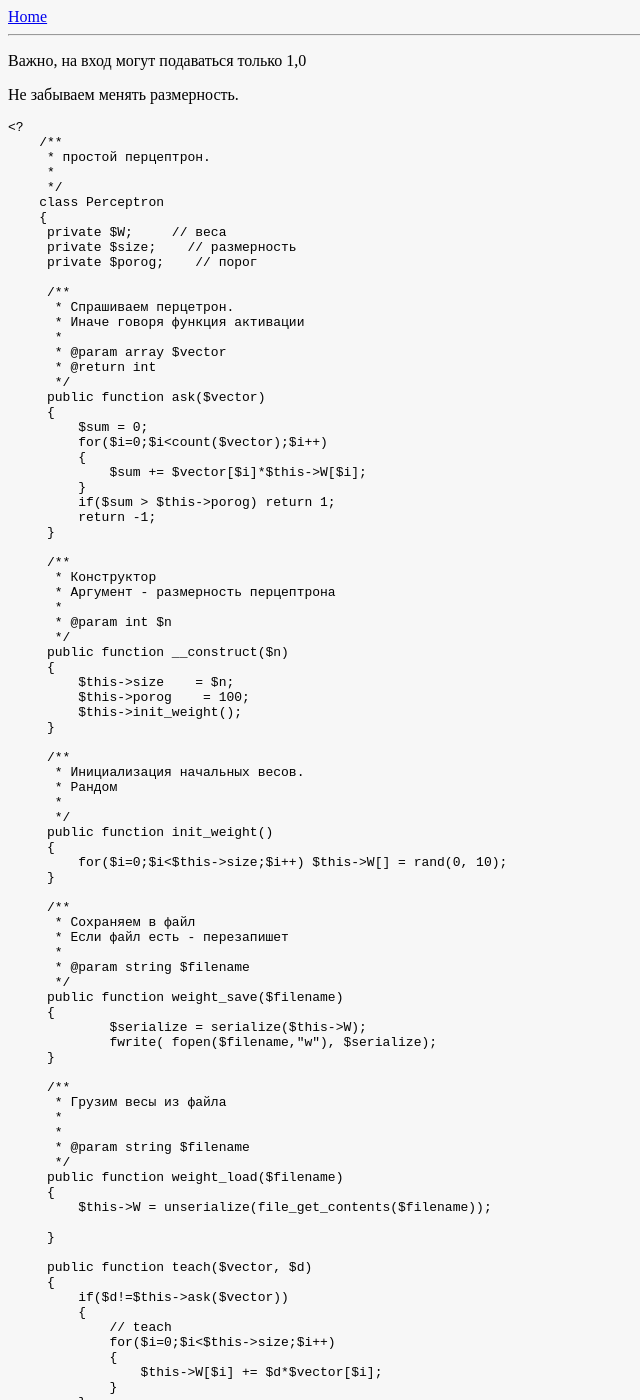
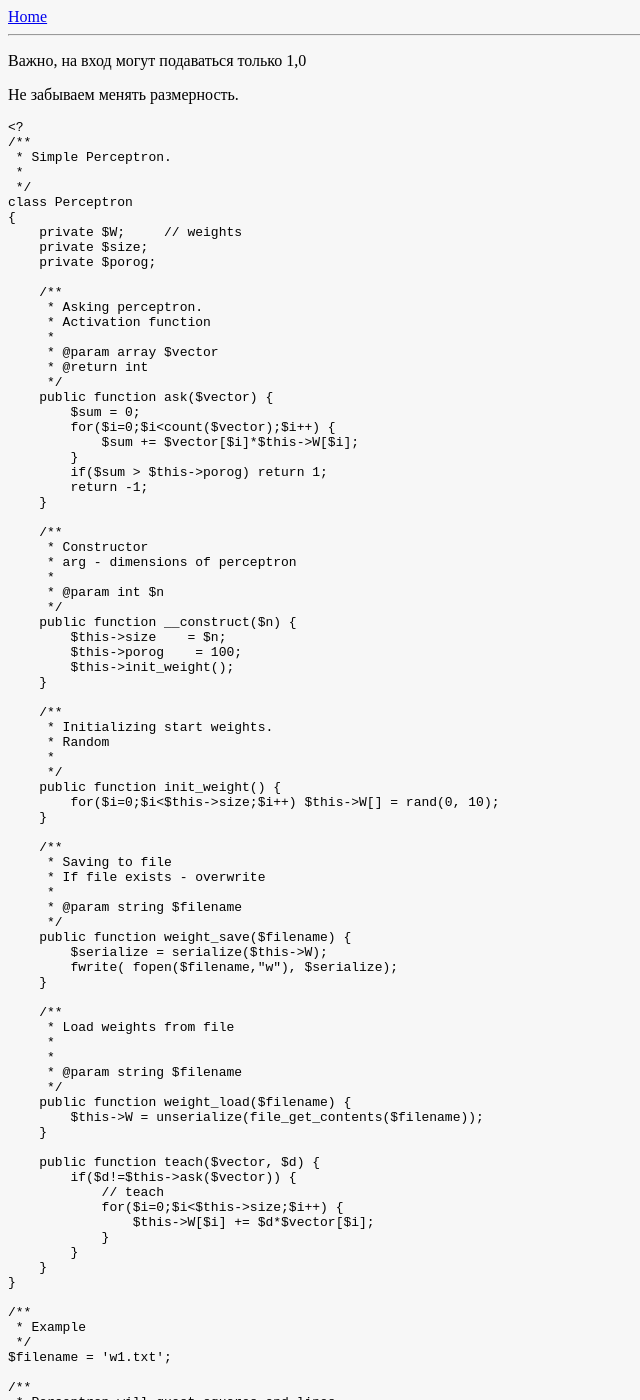
Before and after one commit to michaelbramwell/mac2000.github.com, a Jekyll site: the page built from _posts/2010-12-20-php-neyronnaya-set.md, in a window 1280 px wide and 1400 px high. Shown: the whole window, without its empty margins (0-640 px from the left). Built offline with Jekyll 4.4.1, drawn with Linux system fonts in a browser that asks for light colours; some of the changed text lies outside the part shown.

Commit message:
wtf, win utf issues

```diff
--- a/_posts/2010-12-20-php-neyronnaya-set.md
+++ b/_posts/2010-12-20-php-neyronnaya-set.md
@@ -10,305 +10,278 @@ tags: [ai, neural, neuralnetwork, php]
 Не забываем менять размерность.
 
     <?
+    /**
+     * Simple Perceptron.
+     *
+     */
+    class Perceptron
+    {
+        private $W;     // weights
+        private $size;
+        private $porog;
+
         /**
-         * простой перцептрон.
+         * Asking perceptron.
+         * Activation function
+         *
+         * @param array $vector
+         * @return int
+         */
+        public function ask($vector) {
+            $sum = 0;
+            for($i=0;$i<count($vector);$i++) {
+                $sum += $vector[$i]*$this->W[$i];
+            }
+            if($sum > $this->porog) return 1;
+            return -1;
+        }
+
+        /**
+         * Constructor
+         * arg - dimensions of perceptron
+         *
+         * @param int $n
+         */
+        public function __construct($n) {
+            $this->size    = $n;
+            $this->porog    = 100;
+            $this->init_weight();
+        }
+
+        /**
+         * Initializing start weights.
+         * Random
          *
          */
-        class Perceptron
-        {
-         private $W;     // веса
-         private $size;    // размерность
-         private $porog;    // порог
+        public function init_weight() {
+            for($i=0;$i<$this->size;$i++) $this->W[] = rand(0, 10);
+        }
 
-         /**
-          * Спрашиваем перцетрон.
-          * Иначе говоря функция активации
-          *
-          * @param array $vector
-          * @return int
-          */
-         public function ask($vector)
-         {
-             $sum = 0;
-             for($i=0;$i<count($vector);$i++)
-             {
-                 $sum += $vector[$i]*$this->W[$i];
-             }
-             if($sum > $this->porog) return 1;
-             return -1;
-         }
+        /**
+         * Saving to file
+         * If file exists - overwrite
+         *
+         * @param string $filename
+         */
+        public function weight_save($filename) {
+            $serialize = serialize($this->W);
+            fwrite( fopen($filename,"w"), $serialize);
+        }
 
-         /**
-          * Конструктор
-          * Аргумент - размерность перцептрона
-          *
-          * @param int $n
-          */
-         public function __construct($n)
-         {
-             $this->size    = $n;
-             $this->porog    = 100;
-             $this->init_weight();
-         }
+        /**
+         * Load weights from file
+         *
+         *
+         * @param string $filename
+         */
+        public function weight_load($filename) {
+            $this->W = unserialize(file_get_contents($filename));
+        }
 
-         /**
-          * Инициализация начальных весов.
-          * Рандом
-          *
-          */
-         public function init_weight()
-         {
-             for($i=0;$i<$this->size;$i++) $this->W[] = rand(0, 10);
-         }
-
-         /**
-          * Сохраняем в файл
-          * Если файл есть - перезапишет
-          *
-          * @param string $filename
-          */
-         public function weight_save($filename)
-         {
-                 $serialize = serialize($this->W);
-                 fwrite( fopen($filename,"w"), $serialize);
-         }
-
-         /**
-          * Грузим весы из файла
-          *
-          *
-          * @param string $filename
-          */
-         public function weight_load($filename)
-         {
-             $this->W = unserialize(file_get_contents($filename));
-
-         }
-
-         public function teach($vector, $d)
-         {
-             if($d!=$this->ask($vector))
-             {
-                 // teach
-                 for($i=0;$i<$this->size;$i++)
-                 {
-                     $this->W[$i] += $d*$vector[$i];
-                 }
-             }
-         }
+        public function teach($vector, $d) {
+            if($d!=$this->ask($vector)) {
+                // teach
+                for($i=0;$i<$this->size;$i++) {
+                    $this->W[$i] += $d*$vector[$i];
+                }
+            }
         }
+    }
 
     /**
      * Example
      */
-        $filename = 'w1.txt';
+    $filename = 'w1.txt';
 
+    /**
+     * Perceptron will guest squares and lines.
+     * Notice that we are asking about figures,
+     * that was not used in teaching process.
+     */
+
+    $neural = new Perceptron(64); // matrix will be 8x8, dimension 64.
+
+    if(!isset($filename)) {
         /**
-         * Наш перцептрон будет говорить что дали на вход, квадрат или прямую.
-         * Следует учесть, что в этом примере перцептрона спрашивают
-         * о том, чего небыло в учении.
+         * Learning squares
          */
-
-        $neural = new Perceptron(64);    // матрица будет 8х8, размерность 64.
-
-        if(!isset($filename))
-        {
-
-         /**
-          * Учим квадраты
-          */
-         $v1 =    array(1, 1, 1, 1, 1, 1, 1, 1,
+        $v1 = array(1, 1, 1, 1, 1, 1, 1, 1,
                     1, 0, 0, 0, 0, 0, 0, 1,
                     1, 0, 0, 0, 0, 0, 0, 1,
                     1, 0, 0, 0, 0, 0, 0, 1,
                     1, 0, 0, 0, 0, 0, 0, 1,
                     1, 0, 0, 0, 0, 0, 0, 1,
                     1, 0, 0, 0, 0, 0, 0, 1,
-                    1, 1, 1, 1, 1, 1, 1, 1,
-                    );
-         $neural->teach( $v1, 1 );
-         $v1 =    array(0, 1, 1, 1, 1, 1, 1, 1,
+                    1, 1, 1, 1, 1, 1, 1, 1);
+        $neural->teach( $v1, 1 );
+
+        $v1 = array(0, 1, 1, 1, 1, 1, 1, 1,
                     0, 1, 0, 0, 0, 0, 0, 1,
                     0, 1, 0, 0, 0, 0, 0, 1,
                     0, 1, 0, 0, 0, 0, 0, 1,
                     0, 1, 0, 0, 0, 0, 0, 1,
                     0, 1, 0, 0, 0, 0, 0, 1,
                     0, 1, 0, 0, 0, 0, 0, 1,
-                    0, 1, 1, 1, 1, 1, 1, 1,
-                    );
-         $neural->teach( $v1, 1 );
-         $v1 =    array(0, 0, 0, 0, 0, 0, 0, 0,
+                    0, 1, 1, 1, 1, 1, 1, 1);
+        $neural->teach( $v1, 1 );
+
+        $v1 = array(0, 0, 0, 0, 0, 0, 0, 0,
                     1, 1, 1, 1, 1, 1, 1, 1,
                     1, 0, 0, 0, 0, 0, 0, 1,
                     1, 0, 0, 0, 0, 0, 0, 1,
                     1, 0, 0, 0, 0, 0, 0, 1,
                     1, 0, 0, 0, 0, 0, 0, 1,
                     1, 0, 0, 0, 0, 0, 0, 1,
-                    1, 1, 1, 1, 1, 1, 1, 1,
-                    );
-         $neural->teach( $v1, 1 );
-         $v1 =    array(0, 0, 0, 0, 0, 0, 0, 0,
+                    1, 1, 1, 1, 1, 1, 1, 1);
+        $neural->teach( $v1, 1 );
+
+        $v1 = array(0, 0, 0, 0, 0, 0, 0, 0,
                     0, 0, 0, 0, 0, 0, 0, 0,
                     0, 0, 0, 0, 0, 0, 0, 0,
                     1, 1, 1, 1, 1, 1, 1, 1,
                     1, 0, 0, 0, 0, 0, 0, 1,
                     1, 0, 0, 0, 0, 0, 0, 1,
                     1, 0, 0, 0, 0, 0, 0, 1,
-                    1, 1, 1, 1, 1, 1, 1, 1,
-                    );
-         $neural->teach( $v1, 1 );
-         $v1 =    array(0, 0, 1, 1, 1, 1, 1, 1,
+                    1, 1, 1, 1, 1, 1, 1, 1);
+        $neural->teach( $v1, 1 );
+
+        $v1 = array(0, 0, 1, 1, 1, 1, 1, 1,
                     0, 0, 1, 0, 0, 0, 0, 1,
                     0, 0, 1, 0, 0, 0, 0, 1,
                     0, 0, 1, 0, 0, 0, 0, 1,
                     0, 0, 1, 0, 0, 0, 0, 1,
                     0, 0, 1, 0, 0, 0, 0, 1,
                     0, 0, 1, 1, 1, 1, 1, 1,
-                    0, 0, 0, 0, 0, 0, 0, 0,
-                    );
-         $neural->teach( $v1, 1 );
-         $v1 =    array(1, 1, 1, 1, 1, 1, 1, 1,
+                    0, 0, 0, 0, 0, 0, 0, 0);
+        $neural->teach( $v1, 1 );
+
+        $v1 = array(1, 1, 1, 1, 1, 1, 1, 1,
                     1, 0, 0, 0, 0, 0, 0, 1,
                     1, 0, 0, 0, 0, 0, 0, 1,
                     1, 0, 0, 0, 0, 0, 0, 1,
                     1, 0, 0, 0, 0, 0, 0, 1,
                     1, 0, 0, 0, 0, 0, 0, 1,
                     1, 0, 0, 0, 0, 0, 0, 1,
-                    1, 1, 1, 1, 1, 1, 1, 1,
-                    );
-         $neural->teach( $v1, 1 );
+                    1, 1, 1, 1, 1, 1, 1, 1);
+        $neural->teach( $v1, 1 );
 
-         /**
-          * Теперь учим прямые.
-          */
-         $v1 =    array(1, 1, 1, 1, 1, 1, 1, 1,
+        /**
+         * Teaching lines.
+         */
+        $v1 = array(1, 1, 1, 1, 1, 1, 1, 1,
                     0, 0, 0, 0, 0, 0, 0, 0,
                     0, 0, 0, 0, 0, 0, 0, 0,
                     0, 0, 0, 0, 0, 0, 0, 0,
                     0, 0, 0, 0, 0, 0, 0, 0,
                     0, 0, 0, 0, 0, 0, 0, 0,
                     0, 0, 0, 0, 0, 0, 0, 0,
-                    0, 0, 0, 0, 0, 0, 0, 0,
-                    );
-         $neural->teach( $v1,-1 );
+                    0, 0, 0, 0, 0, 0, 0, 0);
+        $neural->teach( $v1,-1 );
 
-         $v1 =    array(0, 0, 0, 0, 0, 0, 0, 1,
+        $v1 = array(0, 0, 0, 0, 0, 0, 0, 1,
                     0, 0, 0, 0, 0, 0, 1, 0,
                     0, 0, 0, 0, 0, 1, 0, 0,
                     0, 0, 0, 0, 1, 0, 0, 0,
                     0, 0, 0, 1, 0, 0, 0, 0,
                     0, 0, 1, 0, 0, 0, 0, 0,
                     0, 1, 0, 0, 0, 0, 0, 0,
-                    1, 0, 0, 0, 0, 0, 0, 0,
-                    );
-         $neural->teach( $v1,-1 );
+                    1, 0, 0, 0, 0, 0, 0, 0);
+        $neural->teach( $v1,-1 );
 
-         $v1 =    array(0, 0, 0, 0, 0, 0, 0, 0,
+        $v1 = array(0, 0, 0, 0, 0, 0, 0, 0,
                     0, 0, 0, 0, 0, 0, 0, 0,
                     0, 0, 0, 0, 0, 0, 0, 0,
                     0, 0, 0, 0, 0, 0, 0, 0,
                     1, 1, 1, 1, 1, 1, 1, 1,
                     0, 0, 0, 0, 0, 0, 0, 0,
                     0, 0, 0, 0, 0, 0, 0, 0,
-                    0, 0, 0, 0, 0, 0, 0, 0,
-                    );
-         $neural->teach( $v1, -1 );
+                    0, 0, 0, 0, 0, 0, 0, 0);
+        $neural->teach( $v1, -1 );
 
-         $v1 =    array(0, 1, 0, 0, 0, 0, 0, 0,
+        $v1 = array(0, 1, 0, 0, 0, 0, 0, 0,
                     0, 1, 0, 0, 0, 0, 0, 0,
                     0, 1, 0, 0, 0, 0, 0, 0,
                     0, 1, 0, 0, 0, 0, 0, 0,
                     0, 1, 0, 0, 0, 0, 0, 0,
                     0, 1, 0, 0, 0, 0, 0, 0,
                     0, 1, 0, 0, 0, 0, 0, 0,
-                    0, 1, 0, 0, 0, 0, 0, 0,
-                    );
-         $neural->teach( $v1,-1 );
+                    0, 1, 0, 0, 0, 0, 0, 0);
+        $neural->teach( $v1,-1 );
 
-         $v1 =    array(1, 0, 0, 0, 0, 0, 0, 0,
+        $v1 = array(1, 0, 0, 0, 0, 0, 0, 0,
                     0, 1, 0, 0, 0, 0, 0, 0,
                     0, 0, 1, 0, 0, 0, 0, 0,
                     0, 0, 0, 1, 0, 0, 0, 0,
                     0, 0, 0, 0, 1, 0, 0, 0,
                     0, 0, 0, 0, 0, 1, 0, 0,
                     0, 0, 0, 0, 0, 0, 1, 0,
-                    0, 0, 0, 0, 0, 0, 0, 1,
-                    );
-         $neural->teach( $v1,-1 );
+                    0, 0, 0, 0, 0, 0, 0, 1);
+        $neural->teach( $v1,-1 );
 
-         $v1 =    array(0, 0, 0, 0, 0, 1, 0, 0,
+        $v1 = array(0, 0, 0, 0, 0, 1, 0, 0,
                     0, 0, 0, 0, 0, 1, 0, 0,
                     0, 0, 0, 0, 0, 1, 0, 0,
                     0, 0, 0, 0, 0, 1, 0, 0,
                     0, 0, 0, 0, 0, 1, 0, 0,
                     0, 0, 0, 0, 0, 1, 0, 0,
                     0, 0, 0, 0, 0, 1, 0, 0,
-                    0, 0, 0, 0, 0, 1, 0, 0,
-                    );
-         $neural->teach( $v1,-1 );
+                    0, 0, 0, 0, 0, 1, 0, 0);
+        $neural->teach( $v1,-1 );
 
-         /**
-          * Выучили небольшой выборкой.
-          * Запишем веса в файл.
-          */
+        /**
+         * End teaching.
+         * Write weights to file.
+         */
+        $neural->weight_save("w1.txt");
+    } else {
+        // If we already learned something - load weight from file.
+        $neural->weight_load($filename);;
+    }
 
-         $neural->weight_save("w1.txt");
-        }
-        else
-        {
-         // Чтобы каждый раз не учится, грузим.
-         $neural->weight_load($filename);;
-        }
+    // Square, that was not been in teaching program
+    $v1 = array(0, 0, 1, 1, 1, 1, 1, 1,
+                0, 0, 1, 0, 0, 0, 0, 1,
+                0, 0, 1, 0, 0, 0, 0, 1,
+                0, 0, 1, 0, 0, 0, 0, 1,
+                0, 0, 1, 0, 0, 0, 0, 1,
+                0, 0, 1, 0, 0, 0, 0, 1,
+                0, 0, 1, 0, 0, 0, 0, 1,
+                0, 0, 1, 1, 1, 1, 1, 1);
+    echo $neural->ask( $v1 )==1?"square":"line";
+    echo "<br />";
+    // Another square
+    $v1 = array(0, 0, 0, 0, 0, 0, 0, 0,
+                0, 0, 1, 1, 1, 1, 1, 0,
+                0, 0, 1, 0, 0, 0, 1, 0,
+                0, 0, 1, 0, 0, 0, 1, 0,
+                0, 0, 1, 0, 0, 0, 1, 0,
+                0, 0, 1, 0, 0, 0, 1, 0,
+                0, 0, 1, 1, 1, 1, 1, 0,
+                0, 0, 0, 0, 0, 0, 0, 0);
+    echo $neural->ask( $v1 )==1?"square":"line";
+    echo "<br />";
 
-        // Даем на вход квадрат, которого нету в выборке
-         $v1 =    array(0, 0, 1, 1, 1, 1, 1, 1,
-                    0, 0, 1, 0, 0, 0, 0, 1,
-                    0, 0, 1, 0, 0, 0, 0, 1,
-                    0, 0, 1, 0, 0, 0, 0, 1,
-                    0, 0, 1, 0, 0, 0, 0, 1,
-                    0, 0, 1, 0, 0, 0, 0, 1,
-                    0, 0, 1, 0, 0, 0, 0, 1,
-                    0, 0, 1, 1, 1, 1, 1, 1,
-                    );
-        echo $neural->ask( $v1 )==1?"Квадратик":"прямая";
-        echo "<br />";
-        // Еще один
-         $v1 =    array(0, 0, 0, 0, 0, 0, 0, 0,
-                    0, 0, 1, 1, 1, 1, 1, 0,
-                    0, 0, 1, 0, 0, 0, 1, 0,
-                    0, 0, 1, 0, 0, 0, 1, 0,
-                    0, 0, 1, 0, 0, 0, 1, 0,
-                    0, 0, 1, 0, 0, 0, 1, 0,
-                    0, 0, 1, 1, 1, 1, 1, 0,
-                    0, 0, 0, 0, 0, 0, 0, 0,
-                    );
-        echo $neural->ask( $v1 )==1?"Квадратик":"прямая";
-        echo "<br />";
+    // Now what about lines
+    $v1 = array(0, 0, 0, 0, 0, 0, 0, 0,
+                0, 0, 0, 0, 0, 0, 0, 0,
+                0, 0, 0, 0, 0, 0, 0, 0,
+                0, 0, 0, 0, 0, 0, 0, 0,
+                0, 0, 0, 0, 0, 0, 0, 0,
+                0, 0, 0, 0, 0, 0, 0, 0,
+                1, 1, 1, 1, 1, 1, 1, 1,
+                0, 0, 0, 0, 0, 0, 0, 0);
+    echo $neural->ask( $v1 )==1?"square":"line";
+    echo "<br />";
 
-        // Теперь спросим про линии
-         $v1 =    array(0, 0, 0, 0, 0, 0, 0, 0,
-                    0, 0, 0, 0, 0, 0, 0, 0,
-                    0, 0, 0, 0, 0, 0, 0, 0,
-                    0, 0, 0, 0, 0, 0, 0, 0,
-                    0, 0, 0, 0, 0, 0, 0, 0,
-                    0, 0, 0, 0, 0, 0, 0, 0,
-                    1, 1, 1, 1, 1, 1, 1, 1,
-                    0, 0, 0, 0, 0, 0, 0, 0,
-                    );
+    // Asking about 5 cells length line rather that 8.
+    $v1 = array(0, 0, 0, 0, 1, 0, 0, 0,
+                0, 0, 0, 1, 0, 0, 0, 0,
+                0, 0, 1, 0, 0, 0, 0, 0,
+                0, 1, 0, 0, 0, 0, 0, 0,
+                1, 0, 0, 0, 0, 0, 0, 0,
+                0, 0, 0, 0, 0, 0, 0, 0,
+                0, 0, 0, 0, 0, 0, 0, 0,
+                0, 0, 0, 0, 0, 0, 0, 0);
 
-        echo $neural->ask( $v1 )==1?"Квадратик":"прямая";
-        echo "<br />";
-
-         // Здесь просим про прямую длиной 5, а не 8.
-         $v1 =    array(0, 0, 0, 0, 1, 0, 0, 0,
-                    0, 0, 0, 1, 0, 0, 0, 0,
-                    0, 0, 1, 0, 0, 0, 0, 0,
-                    0, 1, 0, 0, 0, 0, 0, 0,
-                    1, 0, 0, 0, 0, 0, 0, 0,
-                    0, 0, 0, 0, 0, 0, 0, 0,
-                    0, 0, 0, 0, 0, 0, 0, 0,
-                    0, 0, 0, 0, 0, 0, 0, 0,
-                    );
-
-        echo $neural->ask( $v1 )==1?"Квадратик":"прямая";
-        echo "<br />";
+    echo $neural->ask( $v1 )==1?"square":"line";
+    echo "<br />";
```
Also changed, not shown: _posts/2010-12-20-asp-net-proverka-mx-domena.md (+5 -5 lines), _posts/2010-12-20-highilight-line-in-textarea.md (+2 -13 lines), _posts/2010-12-20-net-simple-did-you-mean-corrector.md (+1 -1 lines), _posts/2010-12-20-zend-auto-loader.md (+1 -1 lines), _posts/2010-12-21-zend-pdf.md (+4 -4 lines).
